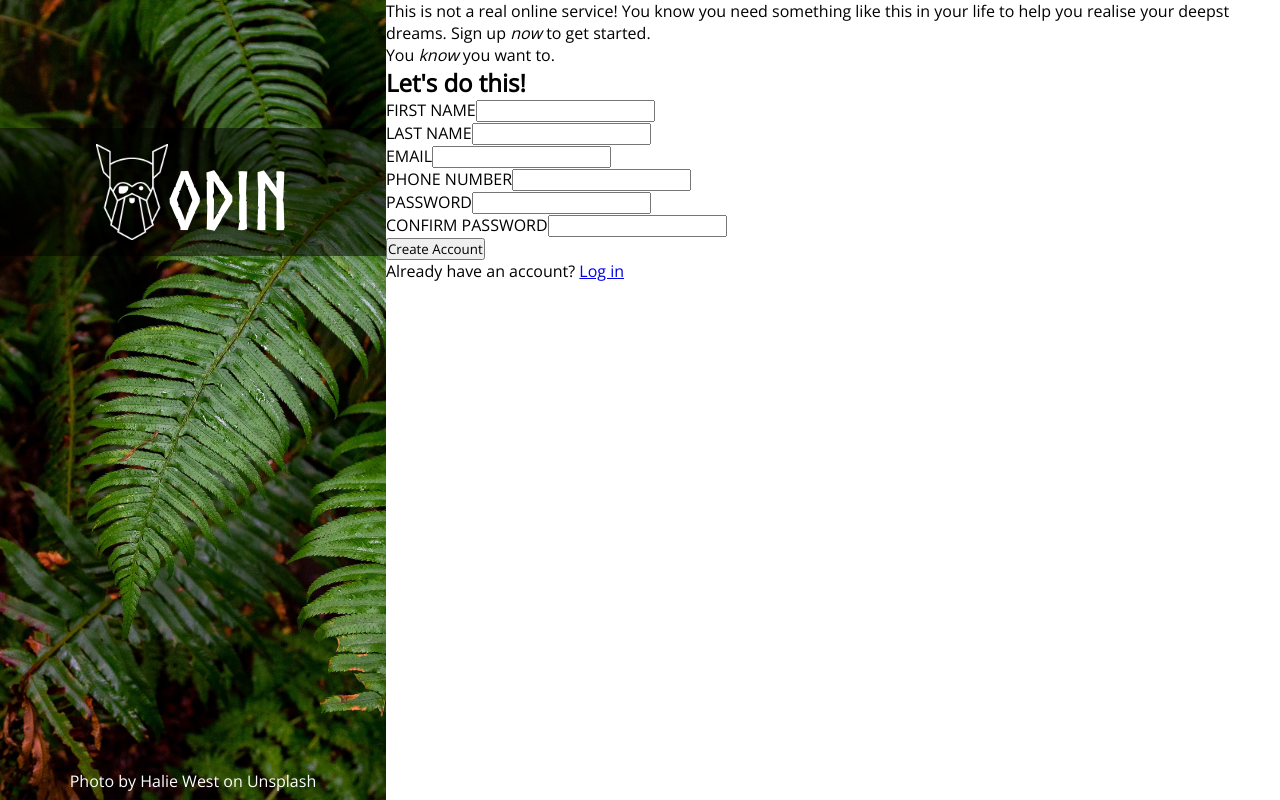
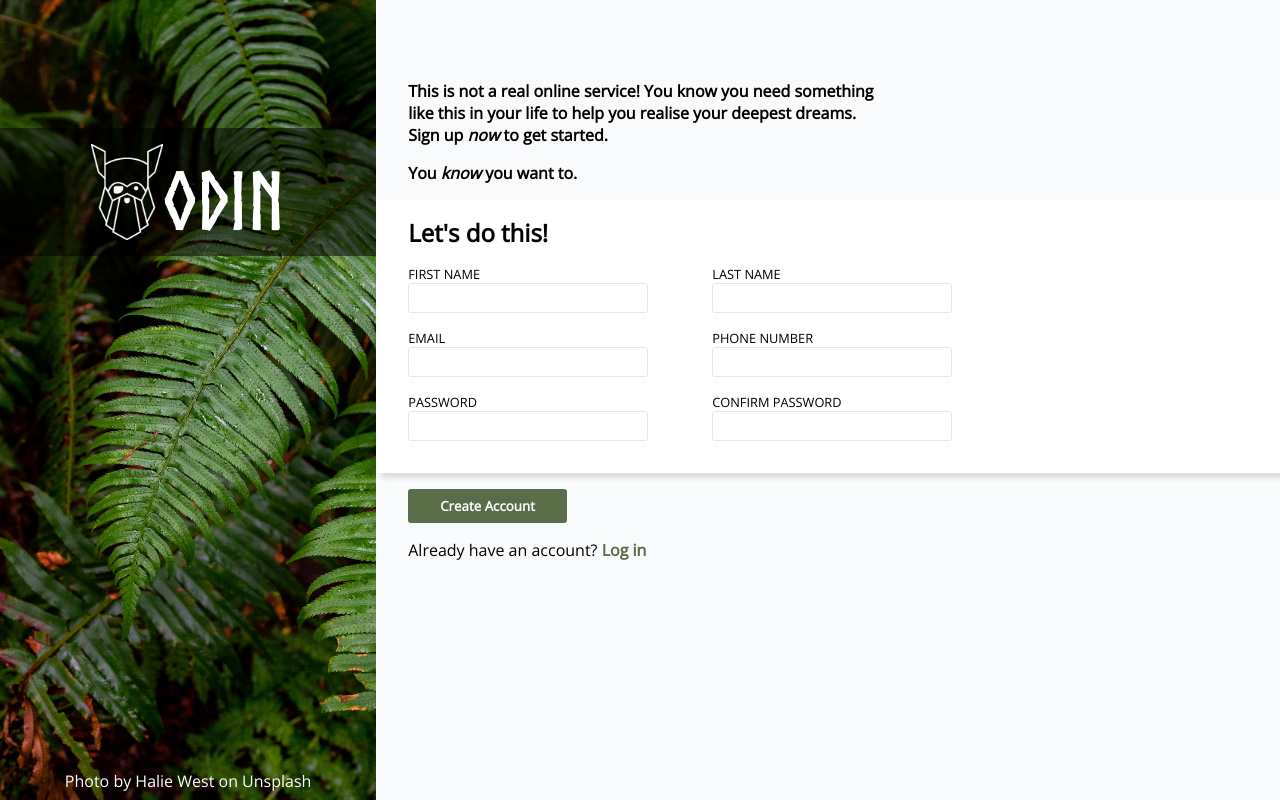
Before and after one commit to seelengxd/odin-sign-up-form, a plain HTML site: page index.html in a window 1280 px wide. Drawn offline with nearby package versions, Linux system fonts and the light colour scheme.

Commit message:
feat: add css for main form

```diff
--- a/index.html
+++ b/index.html
@@ -4,9 +4,12 @@
     <meta charset="UTF-8" />
     <meta http-equiv="X-UA-Compatible" content="IE=edge" />
     <meta name="viewport" content="width=device-width, initial-scale=1.0" />
-    <link rel="preconnect" href="https://fonts.googleapis.com">
-    <link rel="preconnect" href="https://fonts.gstatic.com" crossorigin>
-    <link href="https://fonts.googleapis.com/css2?family=Open+Sans&display=swap" rel="stylesheet">
+    <link rel="preconnect" href="https://fonts.googleapis.com" />
+    <link rel="preconnect" href="https://fonts.gstatic.com" crossorigin />
+    <link
+      href="https://fonts.googleapis.com/css2?family=Open+Sans&display=swap"
+      rel="stylesheet"
+    />
     <link rel="stylesheet" href="style.css" />
     <title>Sign Up Form</title>
   </head>
@@ -21,20 +24,32 @@
     <div id="main">
       <p>
         This is not a real online service! You know you need something like this
-        in your life to help you realise your deepst dreams. Sign up
+        in your life to help you realise your deepest dreams. Sign up
         <em>now</em> to get started.
       </p>
       <p>You <em>know</em> you want to.</p>
       <form>
+        <div id="inputs">
             <h2>Let's do this!</h2>
+        <div class="input-row">
           <div><label for="">First Name</label><input type="text" /></div>
           <div><label for="">Last Name</label><input type="text" /></div>
+        </div>
+        <div class="input-row">
           <div><label for="">Email</label><input type="email" /></div>
           <div><label for="">Phone Number</label><input type="text" /></div>
+        </div>
+        <div class="input-row">
           <div><label for="">Password</label><input type="password" /></div>
-        <div><label for="">Confirm Password</label><input type="password" /></div>
+          <div>
+            <label for="">Confirm Password</label><input type="password" />
+          </div>
+        </div>
+
+        </div>
+
+      <button type="submit">Create Account</button>
     </form>
-      <button>Create Account</button>
       <p>Already have an account? <a href="#">Log in</a></p>
     </div>
   </body>
--- a/style.css
+++ b/style.css
@@ -12,6 +12,7 @@
 
 label {
     text-transform: uppercase;
+    font-size: 0.8rem;
 }
 
 body {
@@ -57,3 +58,80 @@ body {
 #logo > img {
     height: 6rem;
 }
+
+button {
+    background-color: #596D48;
+    color: white;
+    padding: 0.5rem 2rem;
+    margin-left: 2rem;
+    border-radius: 3px;
+    border: none;
+    font-weight: bold;
+}
+
+#main {
+    background-color: #F9FAFB;
+    padding: 5rem 0;
+}
+
+#main > * {
+    padding-left: 2rem;
+}
+
+#main > form {
+    padding-left: 0;
+}
+
+#main > * + * {
+    margin-top: 1rem;
+}
+
+#main > p:first-child {
+    width: min(100%, 55ch)
+}
+
+#inputs {
+    background-color: white;
+    box-shadow: 5px 5px 5px #ddd;
+    padding-top: 1rem;
+    padding-bottom: 1rem;
+    margin-top: 1rem;
+    margin-bottom: 1rem;
+    padding-left: 2rem;
+}
+
+#main > p:nth-child(-n+2) {
+    font-weight: 800;
+}
+
+.input-row {
+    display: flex;
+    gap: 4rem;
+    margin: 1rem 0;
+}
+
+.input-row > div {
+    display: flex;
+    flex-direction: column;
+}
+
+input {
+    width: 15rem;
+    border: 1px solid #E5E7EB;
+    border-radius: 3px;
+    padding: 5px;
+}
+
+input:active {
+    border: 1px solid blue;
+}
+
+input:invalid {
+    border: 1px solid red;
+}
+
+a {
+    color: #596D48;
+    text-decoration: none;
+    font-weight: bold;
+}
```
Lines whose indentation alone changed are shown as unchanged.
